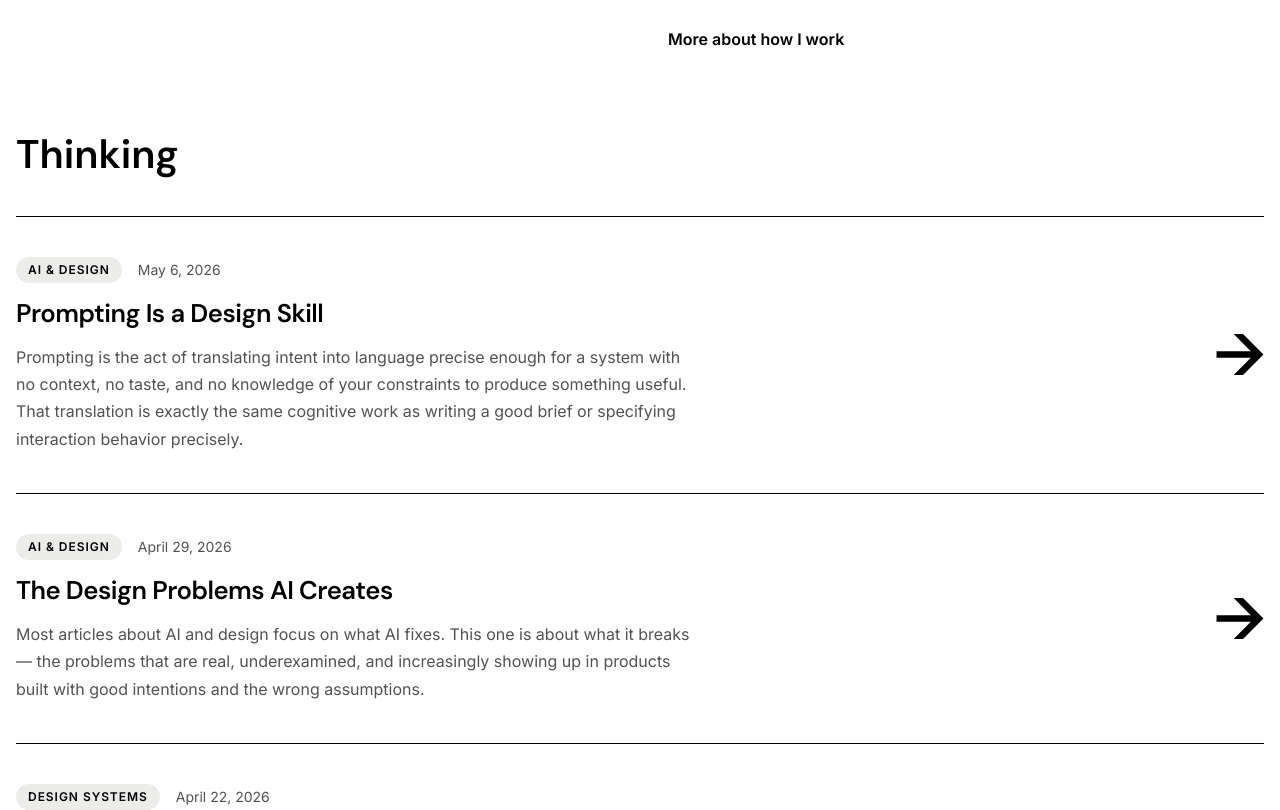
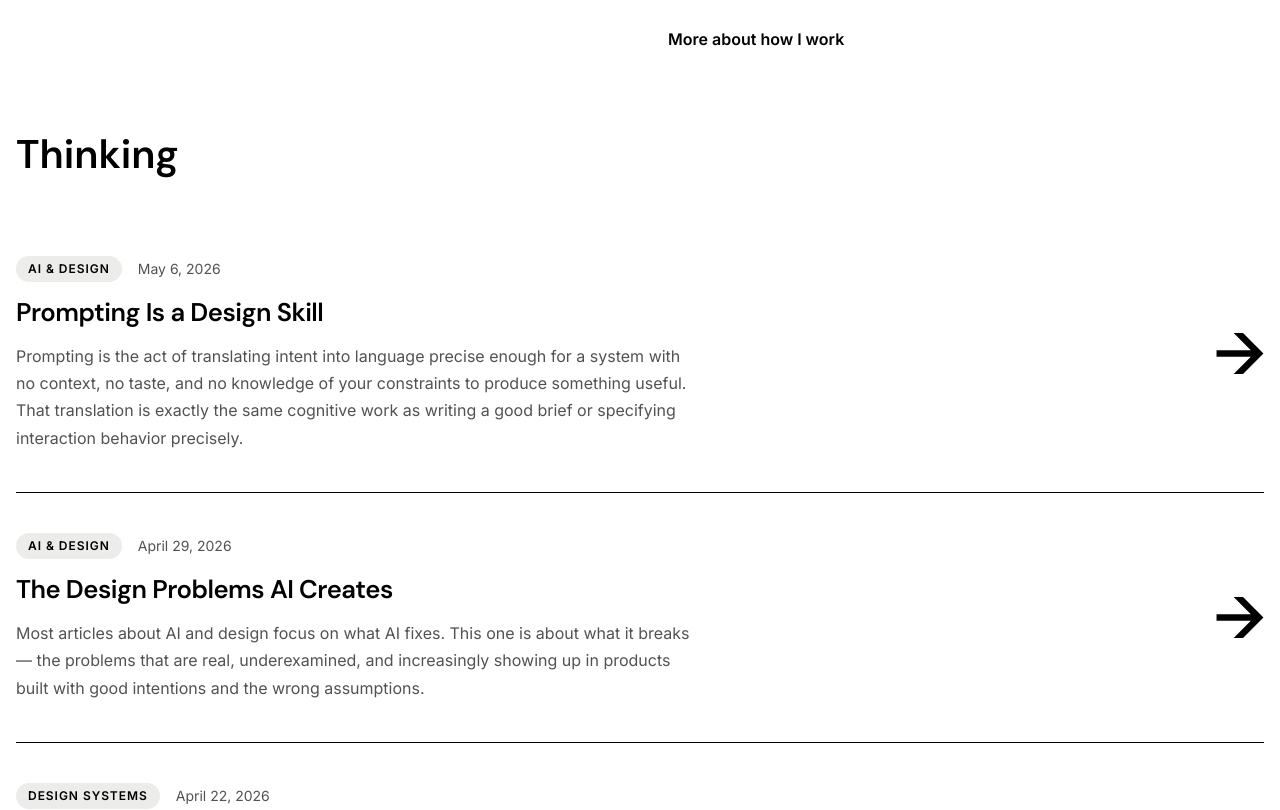
Before and after one commit to milakovictamara93-svg/Tamara-Milakovic, a Next.js app: page / in a window 1280 px wide. Shown: the part 2380-3190 px from the top of the page. Built offline with nearby package versions, Linux system fonts and the light colour scheme.

Commit message:
Remove thinkingList wrapper div and its border-top below Thinking heading
https://claude.ai/code/session_01JLdFPG3SLtMNTeLMYY78Gs

```diff
--- a/app/page.module.css
+++ b/app/page.module.css
@@ -147,11 +147,6 @@
   padding-bottom: 40px;
 }
 
-.thinkingList {
-  border-top: 1px solid #000;
-  margin-bottom: 40px;
-}
-
 .thinkingFooter {
   padding-top: 8px;
 }
--- a/app/page.tsx
+++ b/app/page.tsx
@@ -122,13 +122,11 @@ export default function HomePage() {
         <section className={styles.thinkingSection}>
           <div className={styles.thinkingInner}>
             <h2 className={styles.thinkingHeading}>Thinking</h2>
-            <div className={styles.thinkingList}>
-              {articles.slice(0, 3).map((article, i) => (
-                <RevealOnScroll key={article.slug} delay={i * 80}>
-                  <ArticleCard article={article} headingAs="h3" />
-                </RevealOnScroll>
-              ))}
-            </div>
+            {articles.slice(0, 3).map((article, i) => (
+              <RevealOnScroll key={article.slug} delay={i * 80}>
+                <ArticleCard article={article} headingAs="h3" />
+              </RevealOnScroll>
+            ))}
             <div className={styles.thinkingFooter}>
               <TextLink href="/thinking">Read more</TextLink>
             </div>
```
